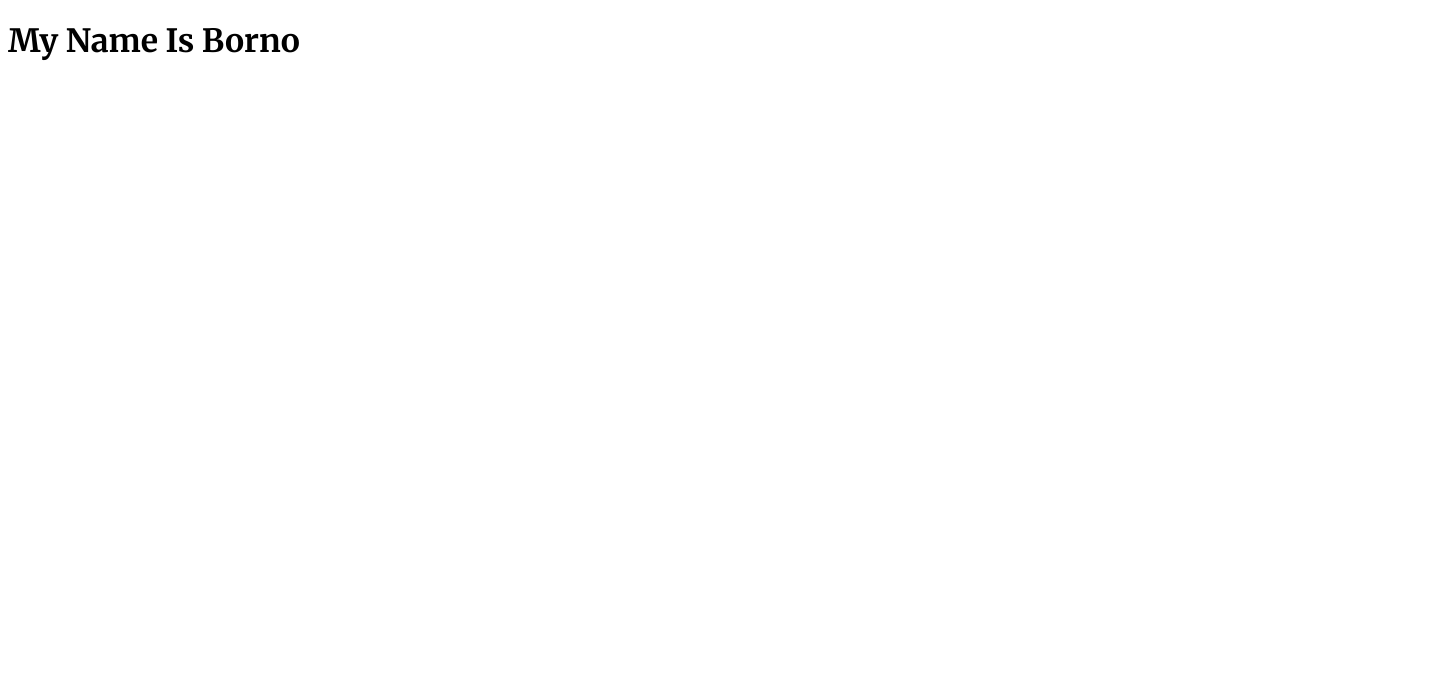
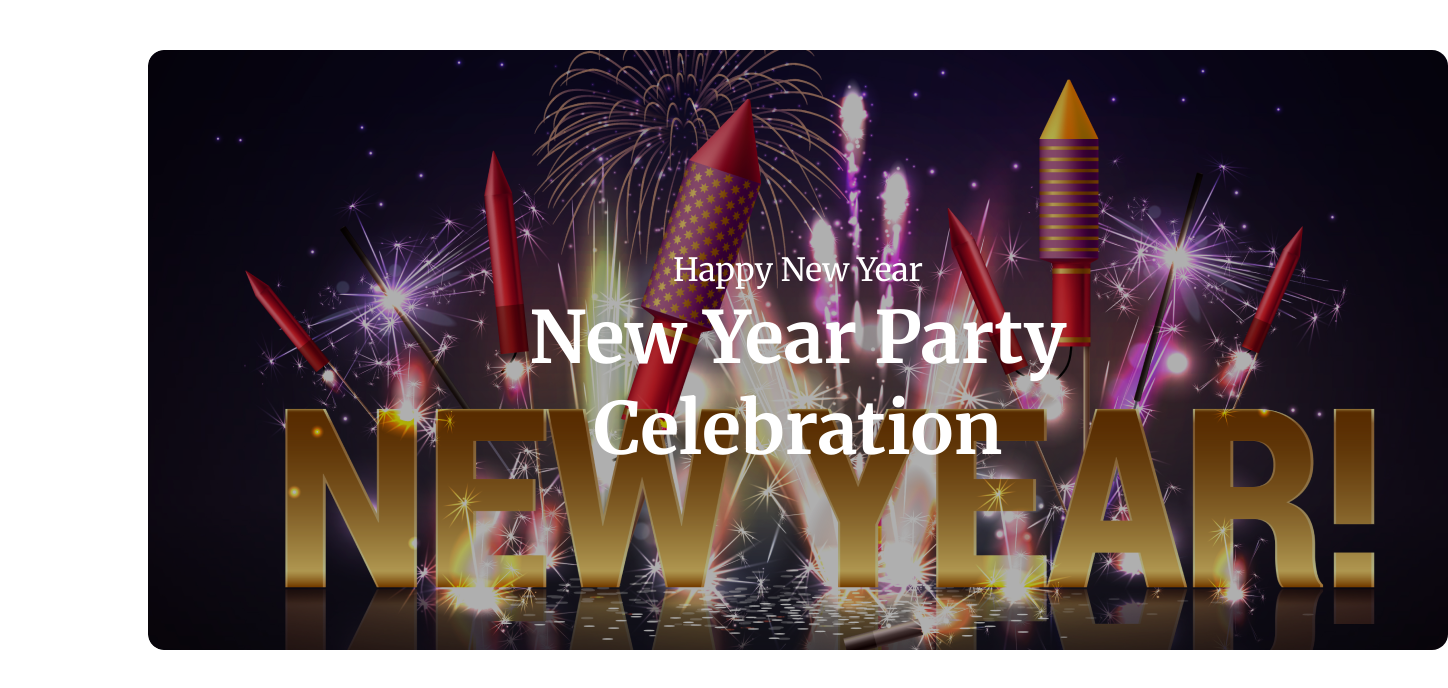
Before and after one commit to Banabir72/batch-9-solution, a plain HTML site: page index.html in a window 1280 px wide. Shown: the whole page, 1448 px wide, since content can reach past the window. Drawn offline with Linux system fonts and the light colour scheme.

Commit message:
added header

```diff
--- a/index.html
+++ b/index.html
@@ -7,7 +7,20 @@
     <link rel="stylesheet" href="styles/style.css">
 </head>
 <body>
-    <h1>My Name Is Borno</h1>
+    <header>
+        <section class="banner">
+         <div class="banner-items">
+            <h2 class="banner-title">Happy New Year</h2>
+            <h1 class="banner-head">New Year Party <br>
+                 Celebration</h1>
+        </div>
+        </section>
+    </header>
+    <main>
 
+    </main>
+    <footer>
+
+    </footer>
 </body>
 </html>
--- a/styles/style.css
+++ b/styles/style.css
@@ -2,3 +2,37 @@
 body{
     font-family: "Merriweather", serif;
 }
+/* header banner styles */
+.banner{
+    width: 1300px;
+    height: 600px;
+    margin: 50px 140px 0px 140px;
+    border-radius: 16px;
+    background-color: rgba(0, 0, 0, 0.315);
+    background-image: url(../assests/images/Banner\ Image.png);
+    background-repeat: no-repeat;
+    background-size: cover;
+    background-blend-mode: overlay;
+    /* padding: 177px 344px; */
+
+}
+.banner-items{
+    display: flex;
+    flex-direction: column;
+    justify-content: center;
+    align-items: center;
+    text-align: center;
+}
+.banner-title{
+    font-size: 32px;
+    font-weight: normal;
+    color: rgba(255, 255, 255, 1);
+    margin-top: 200px;
+    margin-bottom: 2px;
+}
+.banner-head{
+    font-size: 72px;
+    font-weight: black;
+    color: rgba(255, 255, 255, 1);
+    margin-top: 0px;
+}
```
